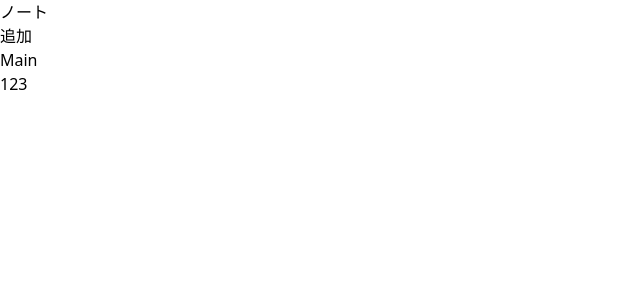
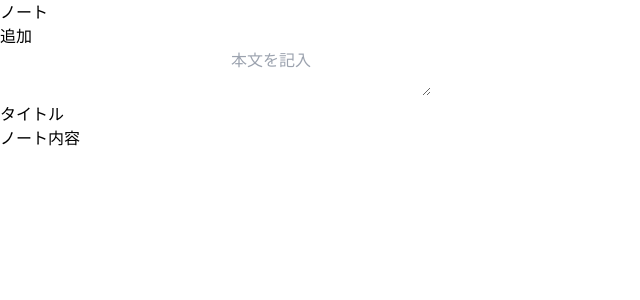
Before and after one commit to yuya21011111/React_Note_APP, a React (Vite) app: page / in a window 1280 px wide. Shown: the top 300 px of the page, without its empty margins (0-640 px from the left). Built offline with nearby package versions, Linux system fonts and the light colour scheme.

Commit message:
active時に色変更機能追加

```diff
--- a/src/App.jsx
+++ b/src/App.jsx
@@ -7,6 +7,7 @@ import { data } from 'autoprefixer'
 
 function App() {
   const [notes, setNotes] = useState([])
+  const [activeNote, setActiveNote] = useState('none')
 
   const onAddNote = () => {
     console.log('新しくノートが追加されました。')
@@ -26,7 +27,7 @@ function App() {
   }
   return (
     <>
-      <Sidebar onAddNote={onAddNote} onDeleteNote={onDeleteNote} notes={notes} />
+      <Sidebar onAddNote={onAddNote} onDeleteNote={onDeleteNote} notes={notes} activeNote={activeNote} setActiveNote={setActiveNote} />
     </>
   )
 }
--- a/src/components/Main.jsx
+++ b/src/components/Main.jsx
@@ -1,11 +1,16 @@
-import React from 'react'
 
 const Main = () => {
   return (
-    <>
-        <div className='text-2xl font-semibold'>Main</div>
-        <div>123</div>
-    </>
+   <div className=''>
+    <div className=''>
+      <input type='text' className='border border-gray-500'></input>
+      <textarea className='border border-gray-500' id='' placeholder='本文を記入'></textarea>
+    </div>
+    <div className="">
+      <h1 className=''>タイトル</h1>
+      <div>ノート内容</div>
+    </div>
+   </div>
   )
 }
 
--- /dev/null
+++ b/src/components/Sidebar.css
@@ -0,0 +1,3 @@
+.app-sidebar-note.active {
+    background-color: rgb(102, 149, 252);
+}
--- a/src/components/Sidebar.jsx
+++ b/src/components/Sidebar.jsx
@@ -1,6 +1,7 @@
 import React from 'react'
 import Main from './Main'
-const Sidebar = ({ onAddNote,notes, onDeleteNote }) => {
+import "./Sidebar.css"
+const Sidebar = ({ onAddNote,notes, onDeleteNote, activeNote, setActiveNote}) => {
   return (
   <div className='flex'>
      <div  className='bg-gray-100 h-max  p-5'>
@@ -13,7 +14,7 @@ const Sidebar = ({ onAddNote,notes, onDeleteNote }) => {
      {notes.map((note) => {
       return(
 
-          <div key={note.id}  className='mt-4 bg-gray-300 hover:bg-gray-500 '>
+          <div key={note.id} onClick={() => setActiveNote(note.id)}  className={`app-sidebar-note ${note.id === activeNote && "active"} mt-4 bg-blue-200 hover:bg-blue-400 `}>
             <div  className='mx-8 p-8'>
             <div className='text-sm text-red-500'>id:{note.id}</div>
                 <div className='flex justify-between'>
```
